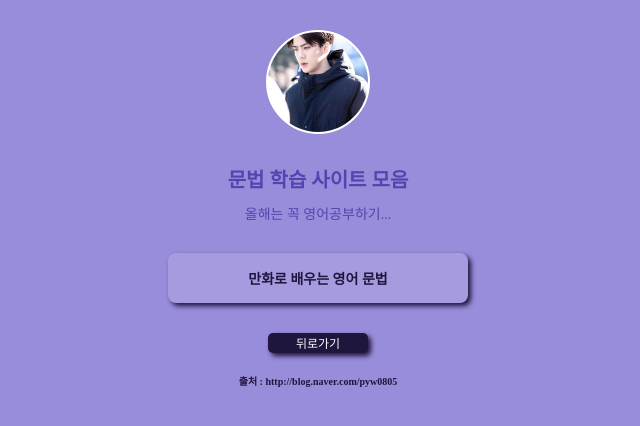
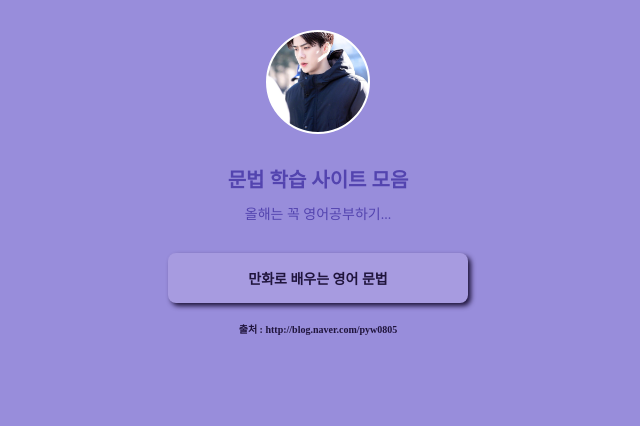
Before and after one commit to seni9123/grammar, a plain HTML site: page index.html in a window 1280 px wide. Shown: the whole page, without its empty margins (322-962 px from the left). Drawn offline with Linux system fonts and the light colour scheme; a web font is replaced by a local one.

Commit message:
Update index.html

```diff
--- a/index.html
+++ b/index.html
@@ -83,36 +83,6 @@
                 font-size: 10px;
                 color: #20153d;
             }
-            .btn {
-                width: 100px;
-                height: 20px;
-
-                background-color: #20153d;
-                color: white;
-
-                border-radius: 5px;
-
-                box-shadow: 3px 3px 5px 0px #20153d;
-
-                margin-top: 20px;
-                margin-bottom: 12px;
-
-                font-size: 12px;
-
-                text-decoration: none;
-
-                display: flex;
-                flex-direction: column;
-                justify-content: center;
-                align-items: center;
-            }
-            .block {
-                display: flex;
-                flex-direction: column;
-                justify-content: center;
-                align-items: center;
-
-            }
         </style>
     </head>
     <body>
@@ -121,11 +91,8 @@
             <h1 class="main">문법 학습 사이트 모음</h1>
             <p class="sub">올해는 꼭 영어공부하기...</p>
             <a target="_blank" href="https://theoatmeal.com/tag/grammar">만화로 배우는 영어 문법</a>
+            <h2 class="sub1">출처 : http://blog.naver.com/pyw0805</h2>
         </div>
-        <div class="block">
-            <a target="_black" href="https://seni9123.github.io/english/" class="btn">뒤로가기</a>
-            <h2 class="sub1">출처 : http://blog.naver.com/pyw0805</h2>
-          </div>
 
     </body>
 </html>
```
